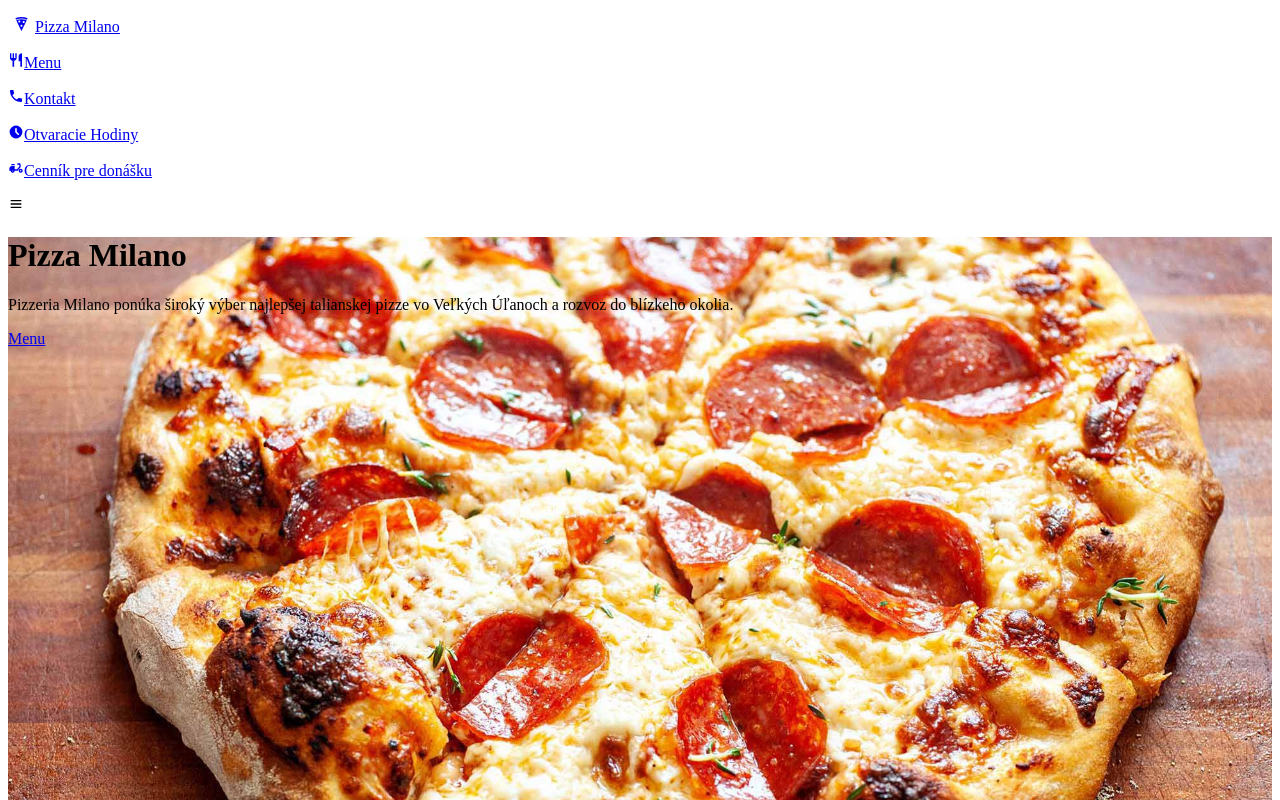
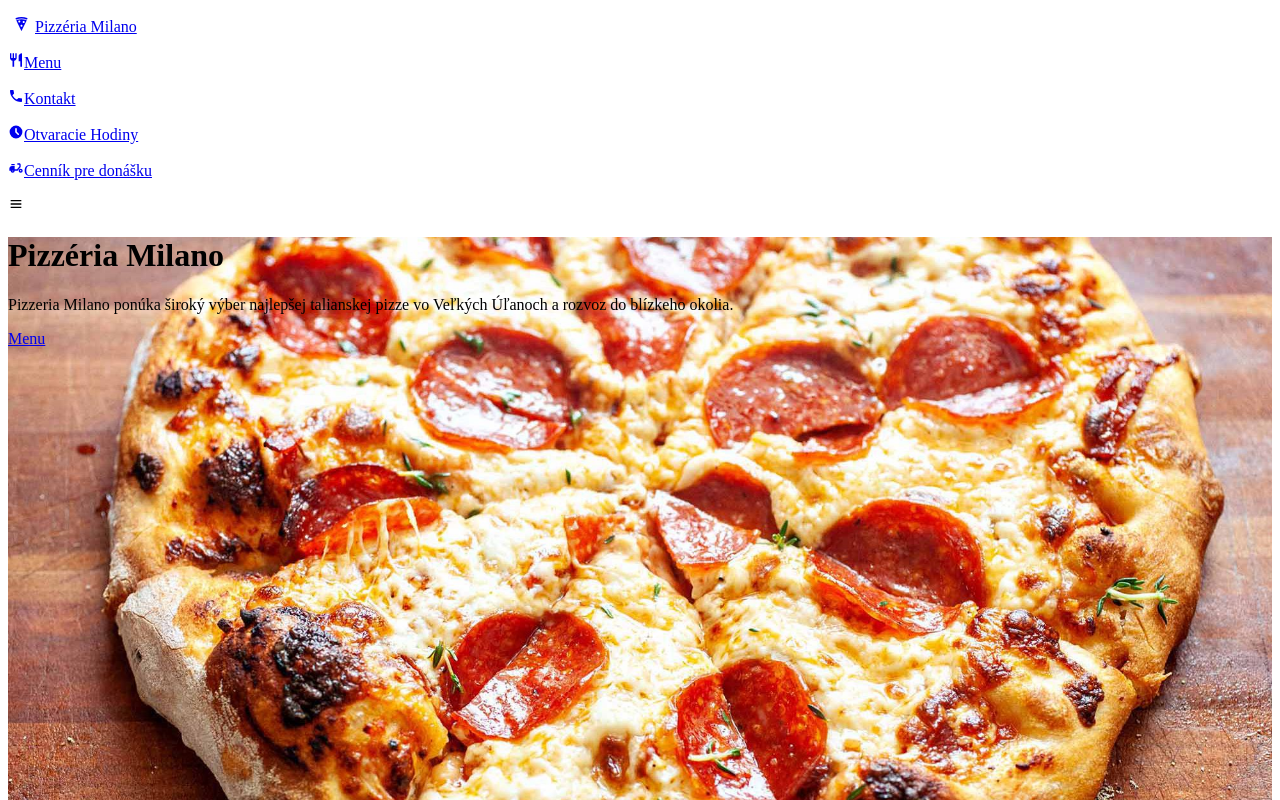
Before and after one commit to patrikkaprinay/pizza, a Next.js app: page / in a window 1280 px wide. Shown: the top 800 px of the page. Built offline with nearby package versions, Linux system fonts and the light colour scheme; a web font is replaced by a local one.

Commit message:
welcome rounded

```diff
--- a/components/Footer.jsx
+++ b/components/Footer.jsx
@@ -4,8 +4,8 @@ const Footer = () => {
   return (
     <div className="h-70 bg-gray-300 w-full flex justify-center items-center pb-1">
       <div className="container mx-auto text-center">
-        <div className="w-4/5 md:w-3/5 mx-auto grid grid-cols-1 sm:grid-cols-2 divide-y sm:divide-x sm:divide-y-0 divide-gray-500 py-4 sm:py-10">
-          <div className="text-3xl py-8 flex justify-center items-center">
+        <div className="w-4/5 md:w-4/5 lg:w-3/5 xl:w-2/5 mx-auto grid grid-cols-1 sm:grid-cols-2 divide-y sm:divide-x sm:divide-y-0 divide-gray-500 py-4 sm:py-10">
+          <div className="text-4xl py-8 flex justify-center items-center">
             <Logo />
           </div>
           <div className="flex justify-center items-center flex-col py-4 md:py-8">
--- a/components/Logo.jsx
+++ b/components/Logo.jsx
@@ -8,7 +8,7 @@ const Logo = (props) => {
       }`}
     >
       <IoMdPizza style={{ width: 27 }} />
-      Pizza Milano
+      Pizzéria Milano
     </p>
   )
 }
--- a/components/Welcome.jsx
+++ b/components/Welcome.jsx
@@ -11,9 +11,9 @@ const Welcome = () => {
             href="https://fonts.googleapis.com/icon?family=Material+Icons"
           />
         </Head>
-        <div className="md:w-max py-12 md:px-24 flex justify-center items-center flex-col bg-gray-300 bg-opacity-90 rounded-lg mx-auto md:py-16">
+        <div className="md:w-max py-12 md:px-24 flex justify-center items-center flex-col bg-gray-300 bg-opacity-90 xs:rounded-lg mx-auto md:py-16">
           <h1 className="text-center font-praise text-7xl sm:text-8xl mb-5">
-            Pizza Milano
+            Pizzéria Milano
           </h1>
           <p className="text-xl md:text-2xl md:w-96 mx-auto text-center">
             Pizzeria Milano ponúka široký výber najlepšej talianskej pizze vo
```
